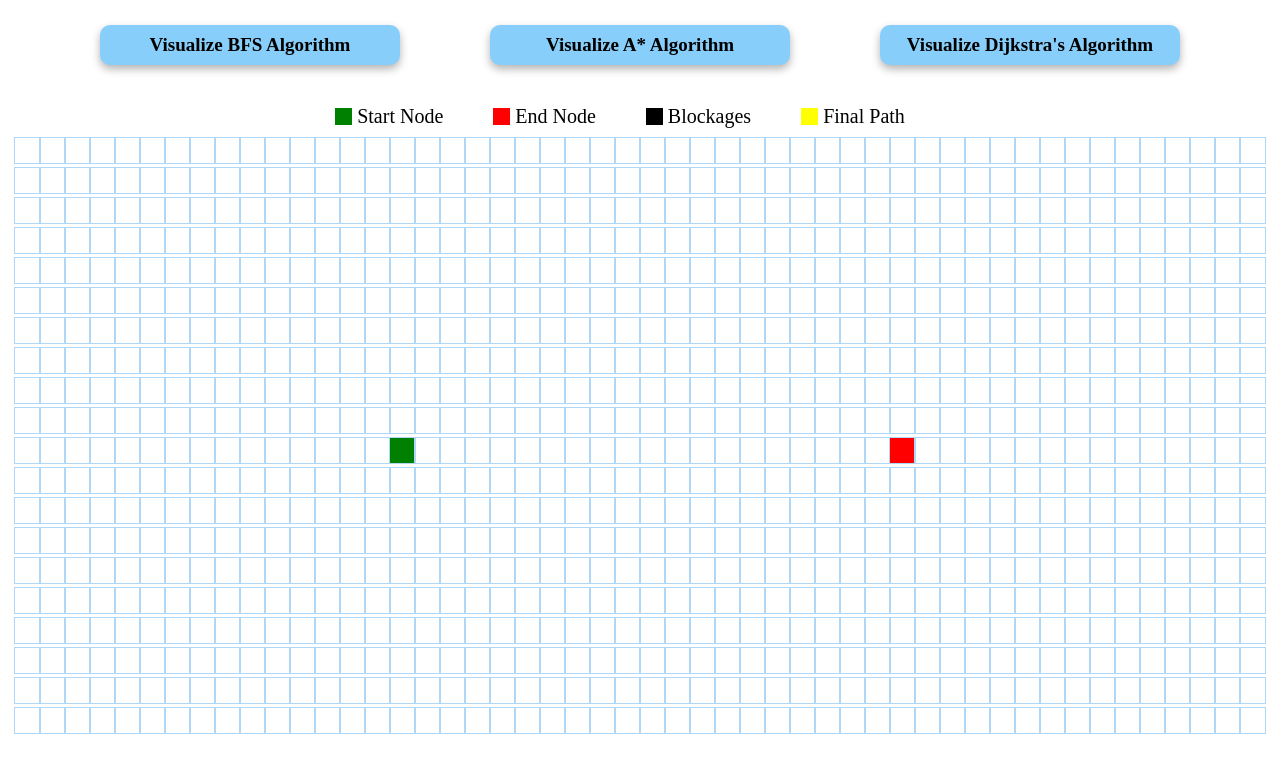
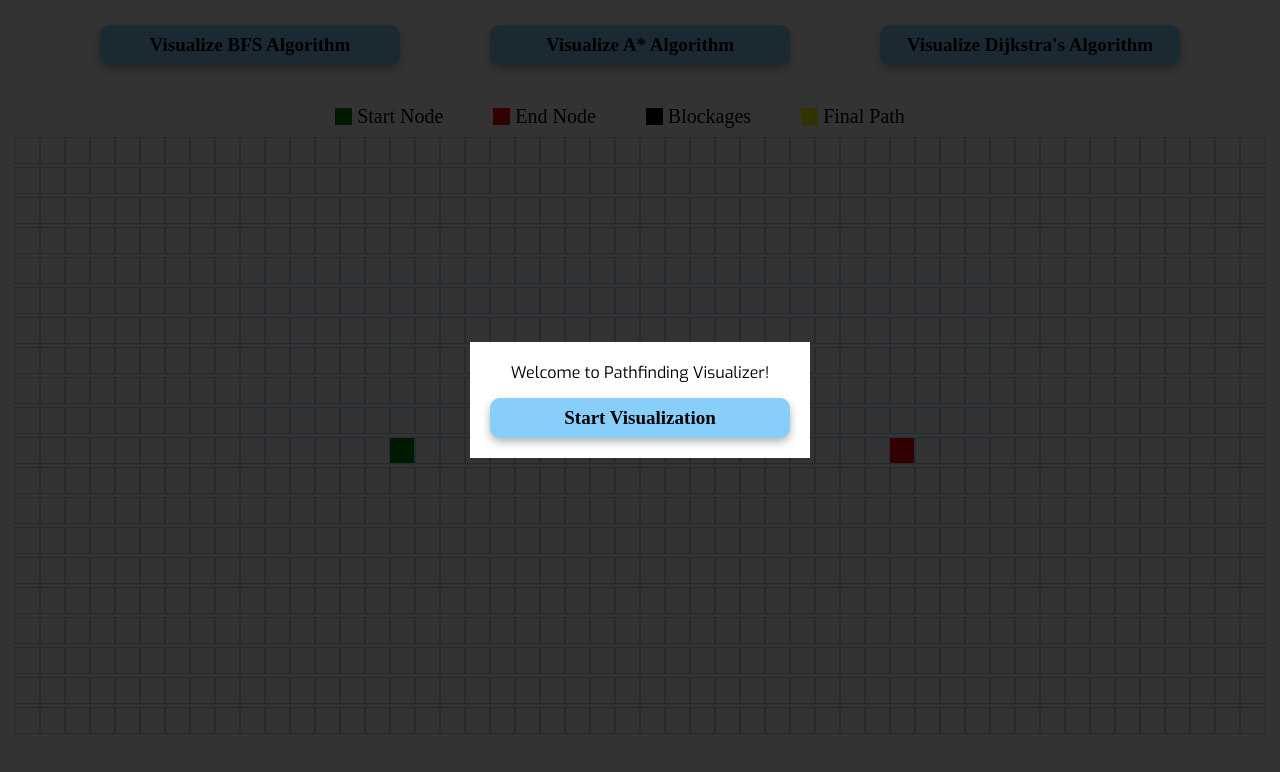
Before and after one commit to prakharsri007/PathFinder-Visualizer, a React (Create React App) app in the folder my-app/: page /pathfinding-visualizer in a window 1280 px wide. Shown: the top 772 px of the page. Built offline with nearby package versions, Linux system fonts and the light colour scheme.

Commit message:
pop up added

```diff
--- a/my-app/src/Homepage.css
+++ b/my-app/src/Homepage.css
@@ -207,3 +207,5 @@ body{
   left: 50%;
   transform: translateX(-50%) translateY(-50%);
 }
+
+/* Homepage.css */
--- /dev/null
+++ b/my-app/src/Overlay.css
@@ -0,0 +1,18 @@
+/* Overlay.css */
+.overlay {
+  position: fixed;
+  top: 0;
+  left: 0;
+  width: 100%;
+  height: 100%;
+  background: rgba(0, 0, 0, 0.8);
+  display: flex;
+  align-items: center;
+  justify-content: center;
+}
+
+.overlay-content {
+  background: white;
+  padding: 20px;
+  text-align: center;
+}
--- /dev/null
+++ b/my-app/src/Overlay.js
@@ -0,0 +1,16 @@
+// Overlay.js
+import React from 'react';
+import './Overlay.css';
+
+function Overlay({ onClose }) {
+  return (
+    <div className="overlay">
+      <div className="overlay-content">
+        <p>Welcome to Pathfinding Visualizer!</p>
+        <button onClick={onClose}>Start Visualization</button>
+      </div>
+    </div>
+  );
+}
+
+export default Overlay;
--- a/my-app/src/PathfindingVisualizer/PathfindingVisualizer.jsx
+++ b/my-app/src/PathfindingVisualizer/PathfindingVisualizer.jsx
@@ -1,5 +1,6 @@
 import React, {Component} from 'react';
 import Node from './Node/Node';
+import Overlay from '../Overlay';
 import {dijkstra, getNodesInShortestPathOrder} from '../algorithms/dijkstra';//dijkstra import
 import { astar } from '../algorithms/astar';                                 //astar import
 import { bfs } from '../algorithms/bfs';                                     //bfs import
@@ -28,8 +29,13 @@ export default class PathfindingVisualizer extends Component {
       dijkstraRunning: false,
       showButtons: true,
       setShowButtons: true,
+      showOverlay: true,
     };
   }
+
+  handleCloseOverlay = () => {
+    this.setState({ showOverlay: false });
+  };
 
   componentDidMount() {
     const grid = getInitialGrid();
@@ -169,6 +175,7 @@ export default class PathfindingVisualizer extends Component {
 
   render() {
     const {
+      showOverlay,
       grid,
       mouseIsPressed,
       selectedAlgorithm,
@@ -184,6 +191,8 @@ export default class PathfindingVisualizer extends Component {
       showButtons,
       setShowButtons
     } = this.state;
+
+
 
     let visualization, description;
     if (selectedAlgorithm === 'dijkstra') {
@@ -211,7 +220,7 @@ export default class PathfindingVisualizer extends Component {
 
     return (
       <>
-
+      {showOverlay && <Overlay onClose={this.handleCloseOverlay} />}
         {/* Algorithm selection buttons */}
         {showButtons && setShowButtons && (
         <div className="row">
```
Also changed, not shown: my-app/src/PathfindingVisualizer/PathfindingVisualizer.css (line endings or trailing spaces).
